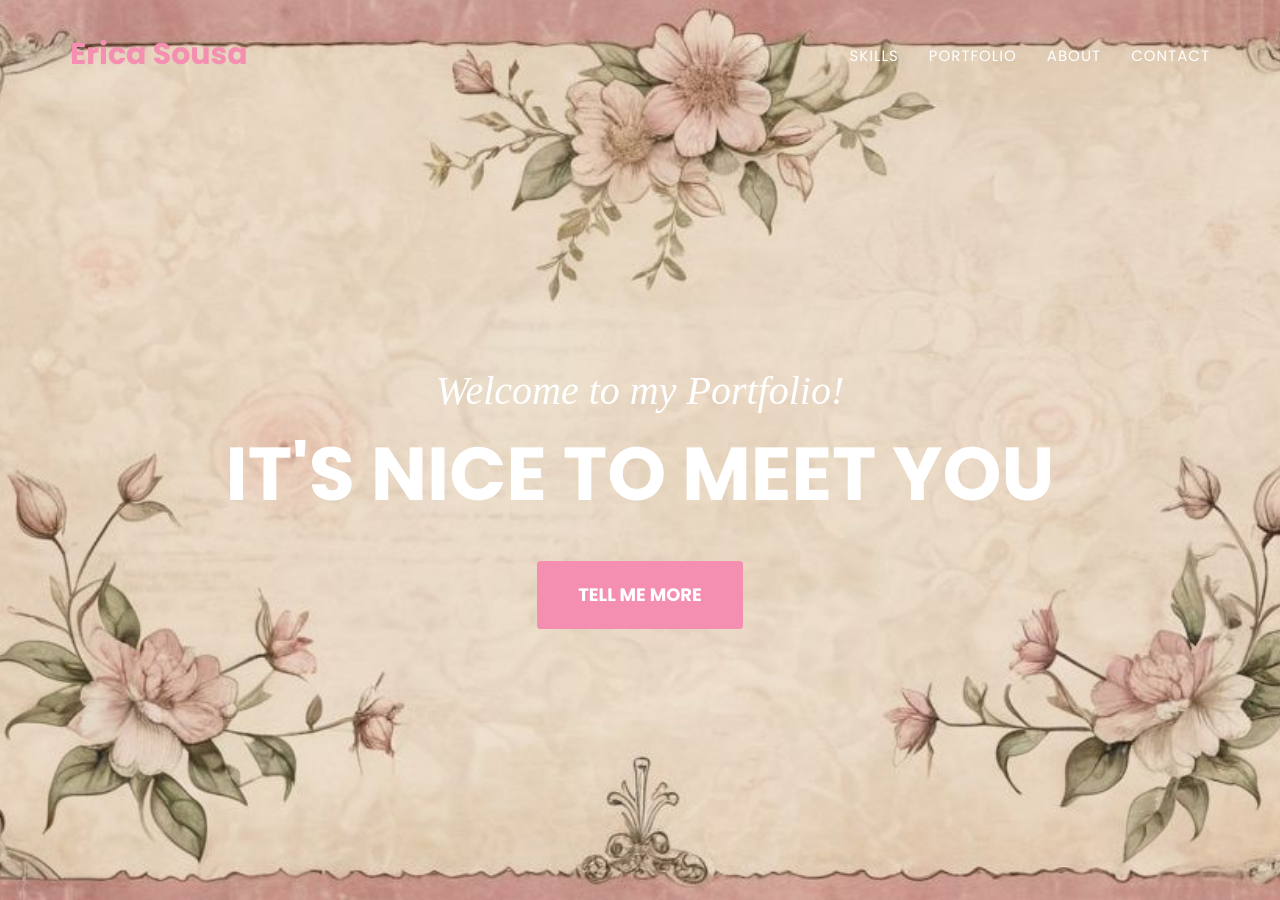
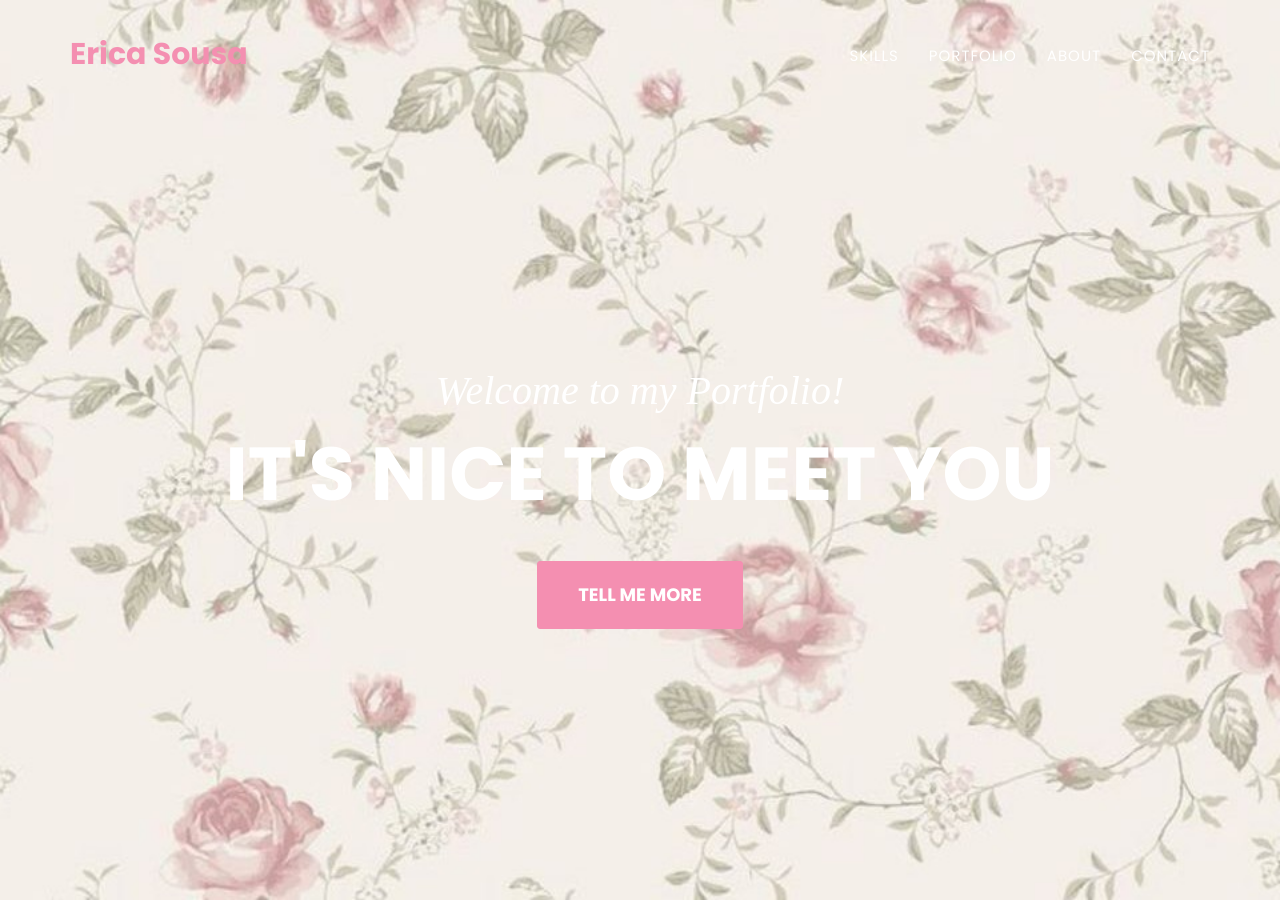
Before and after one commit to ericasousaa/EricaSousa, a Jekyll site: the page built from index.html, in a window 1280 px wide and 900 px high. Built offline with Jekyll 4.4.1, drawn with Linux system fonts in a browser that asks for light colours; some web fonts are replaced.

Commit message:
Update agency.css

```diff
--- a/_includes/css/agency.css
+++ b/_includes/css/agency.css
@@ -284,7 +284,7 @@ header {
 
     min-height: 100vh;
     background-attachment: scroll;
-    background-image: url('{{ site.baseurl }}/banner4.jpg');
+    background-image: url('{{ site.baseurl }}/flor2.jpg');
     background-position: center center;
     background-repeat: no-repeat;
     background-size: cover;
```
